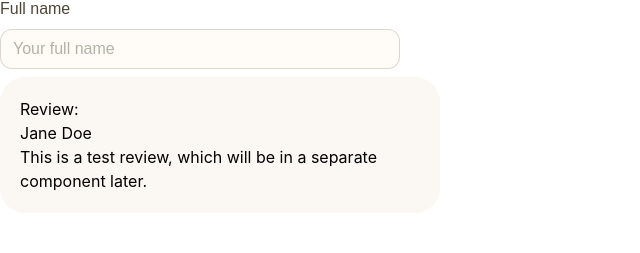
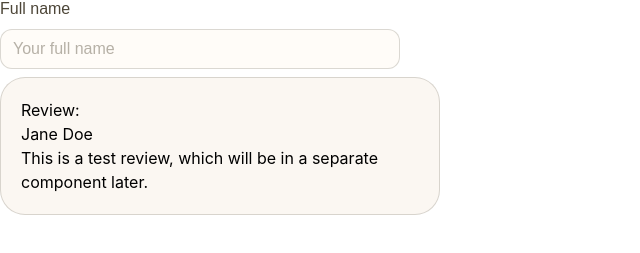
Before and after one commit to Schrodingers-Code-ie/SkillSwap, a React (Vite) app in the folder frontend/: page /login in a window 1280 px wide. Shown: the part 523-776 px from the top of the page, without its empty margins (0-640 px from the left). Built offline with nearby package versions, Linux system fonts and the light colour scheme; no server answers.

Commit message:
Fix: missing border on the Card component

```diff
--- a/frontend/src/components/ui/Card.jsx
+++ b/frontend/src/components/ui/Card.jsx
@@ -1,7 +1,7 @@
 export default function Card({ children, className = '', ...props }) {
 	return (
 		<div
-			className={`w-60 p-5 bg-card-bg border-card-border rounded-container-card ${className}`}
+			className={`w-60 p-5 bg-card-bg border border-card-border rounded-container-card ${className}`}
 			{...props}
 		>
 			{children}
```
